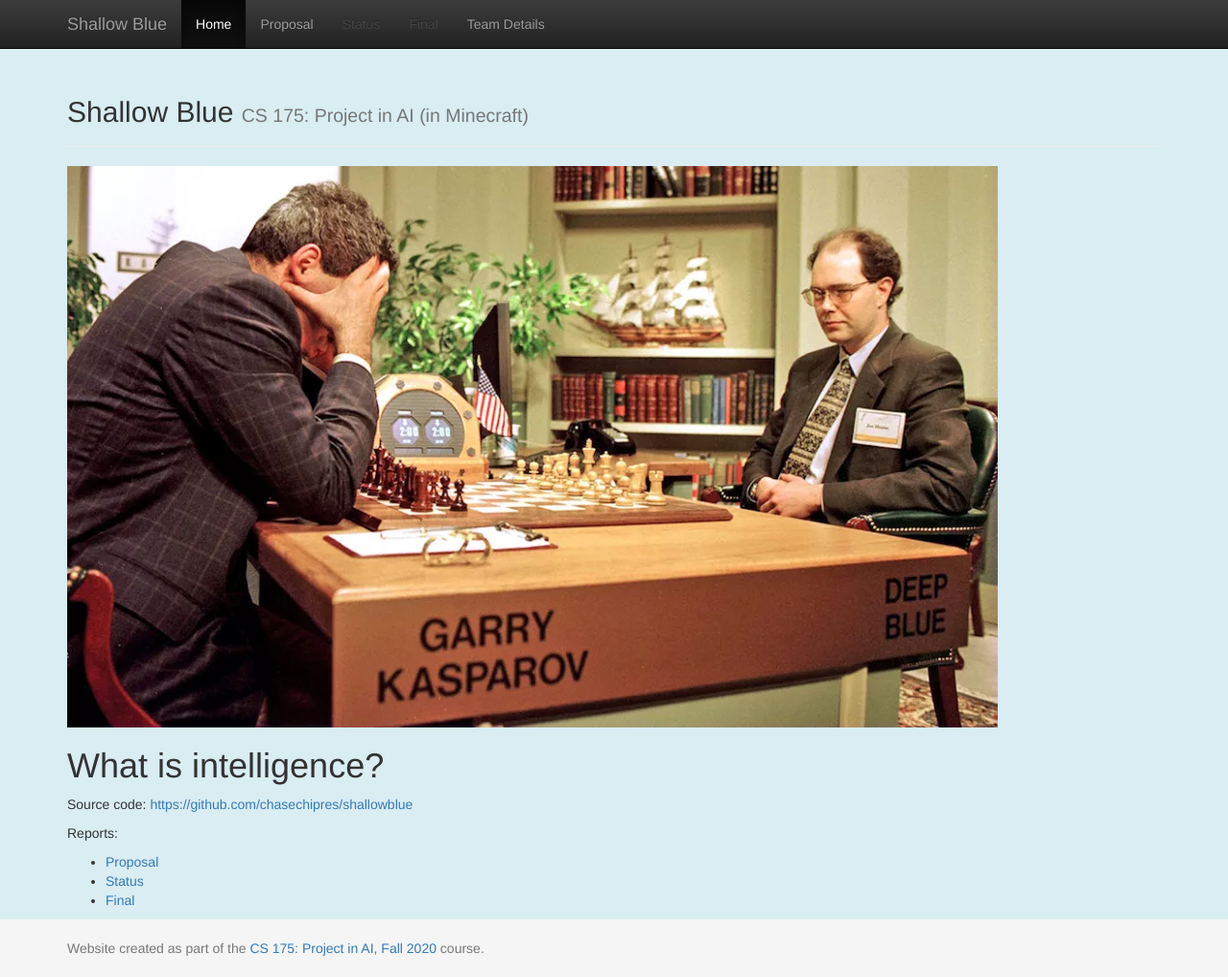
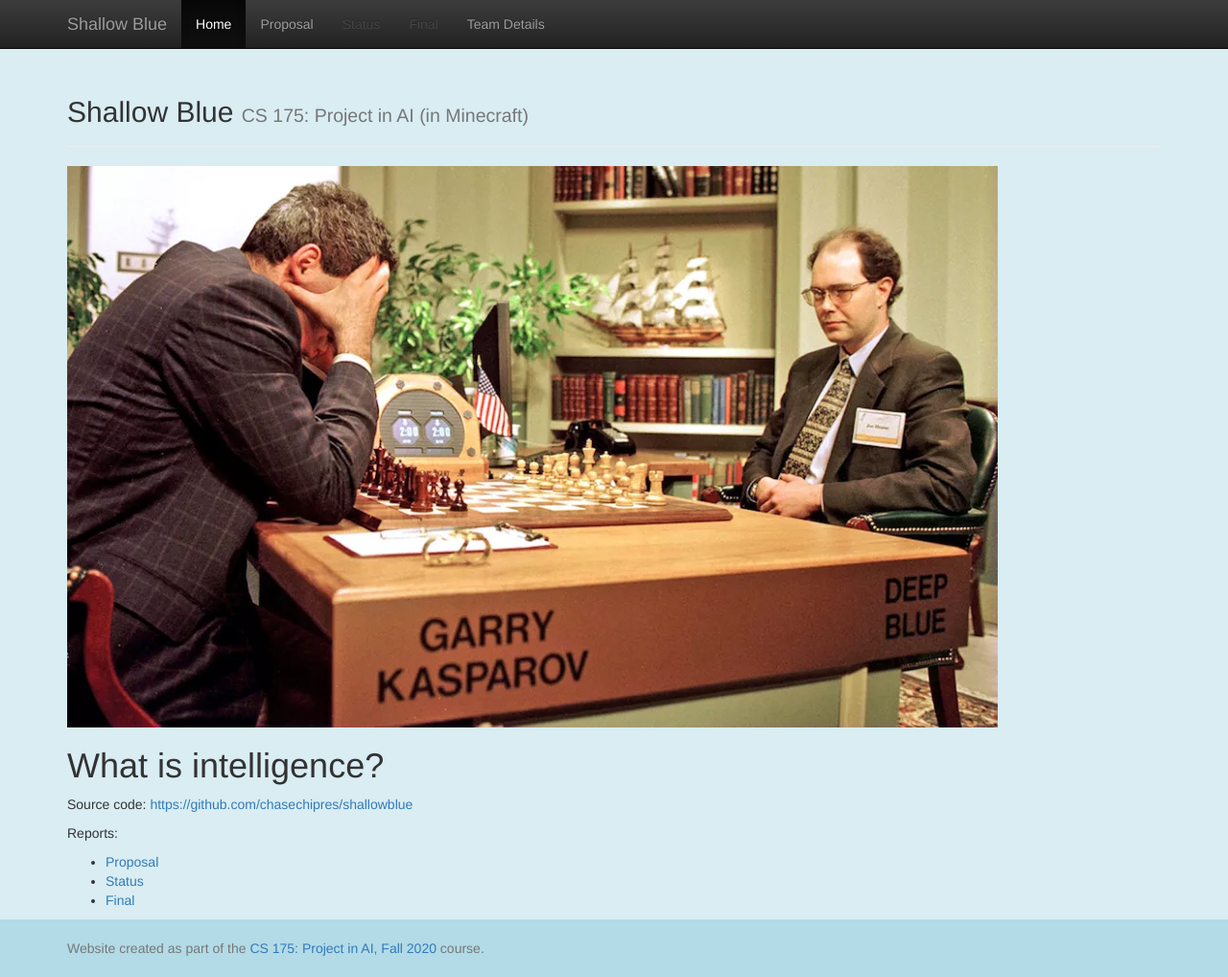
Before and after one commit to ChaseChipres/ShallowBlue, a Jekyll site: the page built from docs/index.md, in a window 1280 px wide and 1018 px high. Shown: the whole window at 96% size. Built offline with Jekyll 4.4.1, drawn with Linux system fonts in a browser that asks for light colours.

Commit message:
Updated footer color

```diff
--- a/docs/css/custom.css
+++ b/docs/css/custom.css
@@ -3,6 +3,7 @@
 html {
   position: relative;
   min-height: 100%;
+  color: #b2dbe7;
 }
 body {
   /* Margin bottom by footer height */
@@ -15,7 +16,7 @@
   width: 100%;
   /* Set the fixed height of the footer here */
   height: 60px;
-  background-color: #f5f5f5;
+  background-color: #b2dbe7;
 }
 
 
```
